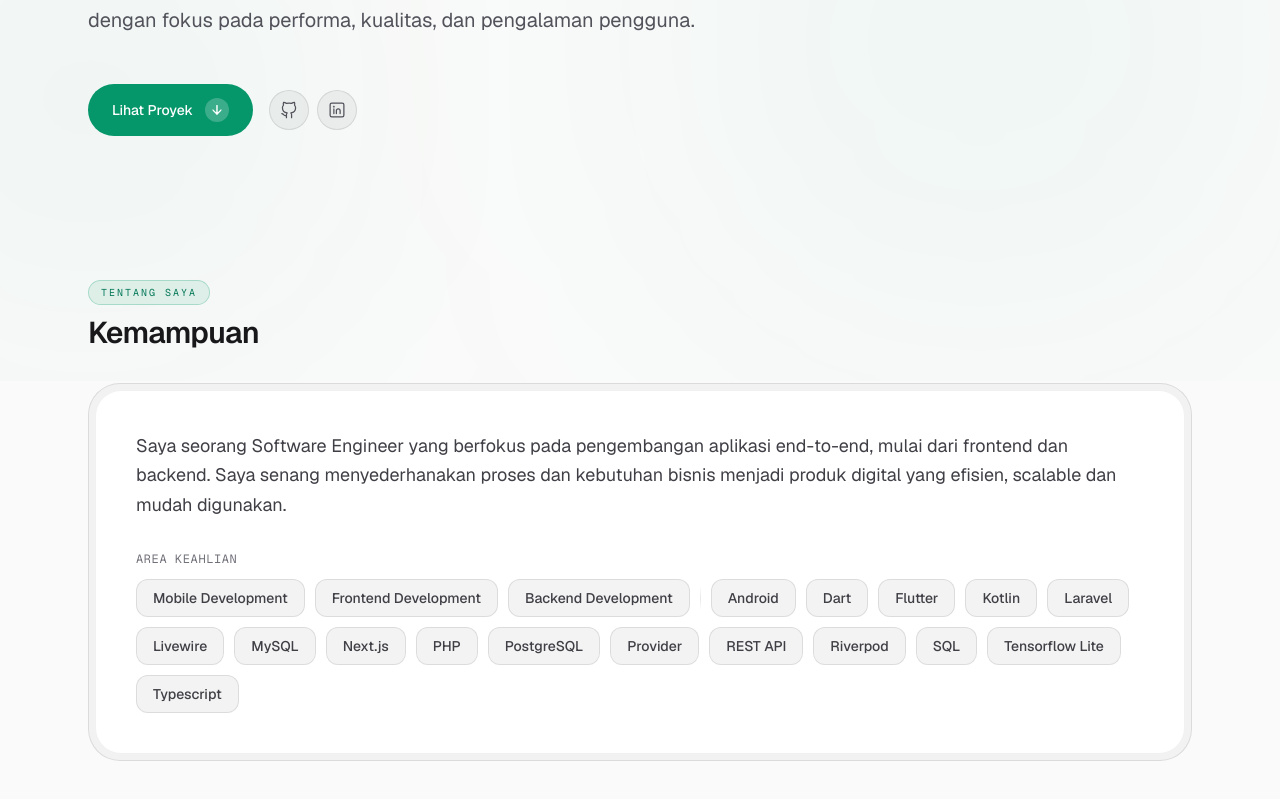
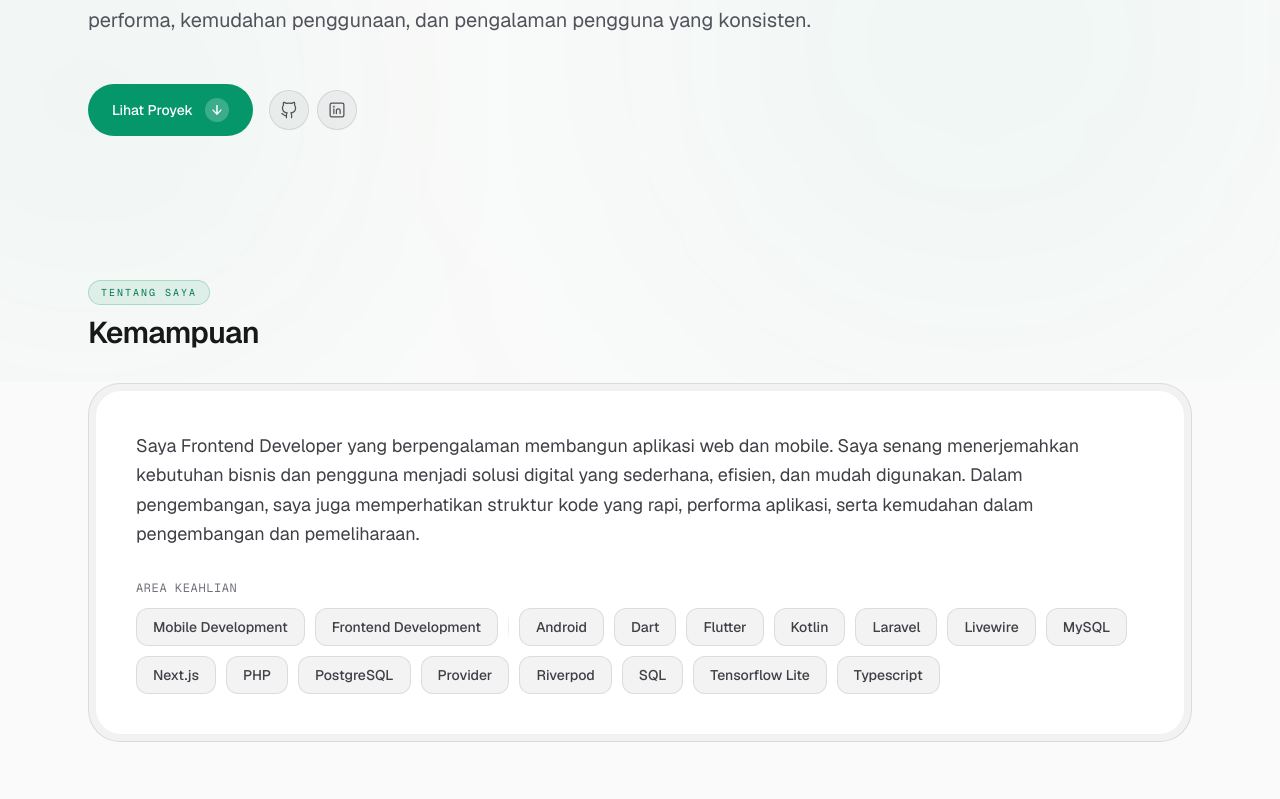
Before and after one commit to aldnazr/portofoliov2, a Next.js app: page / in a window 1280 px wide. Shown: the part 419-1218 px from the top of the page. Built offline with nearby package versions, Linux system fonts and the light colour scheme.

Commit message:
chore(profile): align profile and projects with frontend focus
Update the profile role, hero, about, and skills to reflect a frontend-focused developer identity. Comment out the backend TokoHP project so the displayed projects match the updated profile.

```diff
--- a/app/data/profile.ts
+++ b/app/data/profile.ts
@@ -1,14 +1,14 @@
 export const profile = {
   name: "Muhammad Alauddin Azhary",
   initials: "AZ",
-  role: "Software Engineer",
+  role: "Frontend Developer",
   location: "Bogor, Indonesia",
   availability: "Open to works",
   email: "alauddinazhary05@gmail.com",
-  hero: "Saya mengembangkan aplikasi web dan mobile dari frontend hingga backend dengan fokus pada performa, kualitas, dan pengalaman pengguna.",
+  hero: "Saya mengembangkan frontend untuk aplikasi web dan mobile dengan fokus pada performa, kemudahan penggunaan, dan pengalaman pengguna yang konsisten.",
   about:
-    "Saya seorang Software Engineer yang berfokus pada pengembangan aplikasi end-to-end, mulai dari frontend dan backend. Saya senang menyederhanakan proses dan kebutuhan bisnis menjadi produk digital yang efisien, scalable dan mudah digunakan.",
-  skills: ["Mobile Development", "Frontend Development", "Backend Development"],
+    "Saya Frontend Developer yang berpengalaman membangun aplikasi web dan mobile. Saya senang menerjemahkan kebutuhan bisnis dan pengguna menjadi solusi digital yang sederhana, efisien, dan mudah digunakan. Dalam pengembangan, saya juga memperhatikan struktur kode yang rapi, performa aplikasi, serta kemudahan dalam pengembangan dan pemeliharaan.",
+  skills: ["Mobile Development", "Frontend Development"],
   socialLinks: [
     { label: "GitHub", href: "https://github.com/aldnazr" },
     { label: "LinkedIn", href: "https://www.linkedin.com/in/aldnazr" },
--- a/app/data/projects.ts
+++ b/app/data/projects.ts
@@ -67,15 +67,15 @@ export const projects: Project[] = [
       alt: "Bitcoin Banner",
     },
   },
-  {
-    name: "Backend - TokoHP",
-    category: "Phone Store Transaction",
-    role: ["Backend"],
-    description: "Rest API untuk kebutuhan frontend",
-    technologies: ["Laravel", "REST API", "PHP", "MySQL"],
-    contributions:
-      "Saya merancang dan membangun REST API dengan Laravel untuk kebutuhan frontend: dari perancangan endpoint, autentikasi, relasi antar tabel di MySQL, hingga response yang konsisten agar mudah dikonsumsi oleh aplikasi client.",
-  },
+  // {
+  //   name: "Backend - TokoHP",
+  //   category: "Phone Store Transaction",
+  //   role: ["Backend"],
+  //   description: "Rest API untuk kebutuhan frontend",
+  //   technologies: ["Laravel", "REST API", "PHP", "MySQL"],
+  //   contributions:
+  //     "Saya merancang dan membangun REST API dengan Laravel untuk kebutuhan frontend: dari perancangan endpoint, autentikasi, relasi antar tabel di MySQL, hingga response yang konsisten agar mudah dikonsumsi oleh aplikasi client.",
+  // },
   {
     name: "PPTA - Layanan Akademik",
     category: "Academic Final Project Service Center Website",
```
